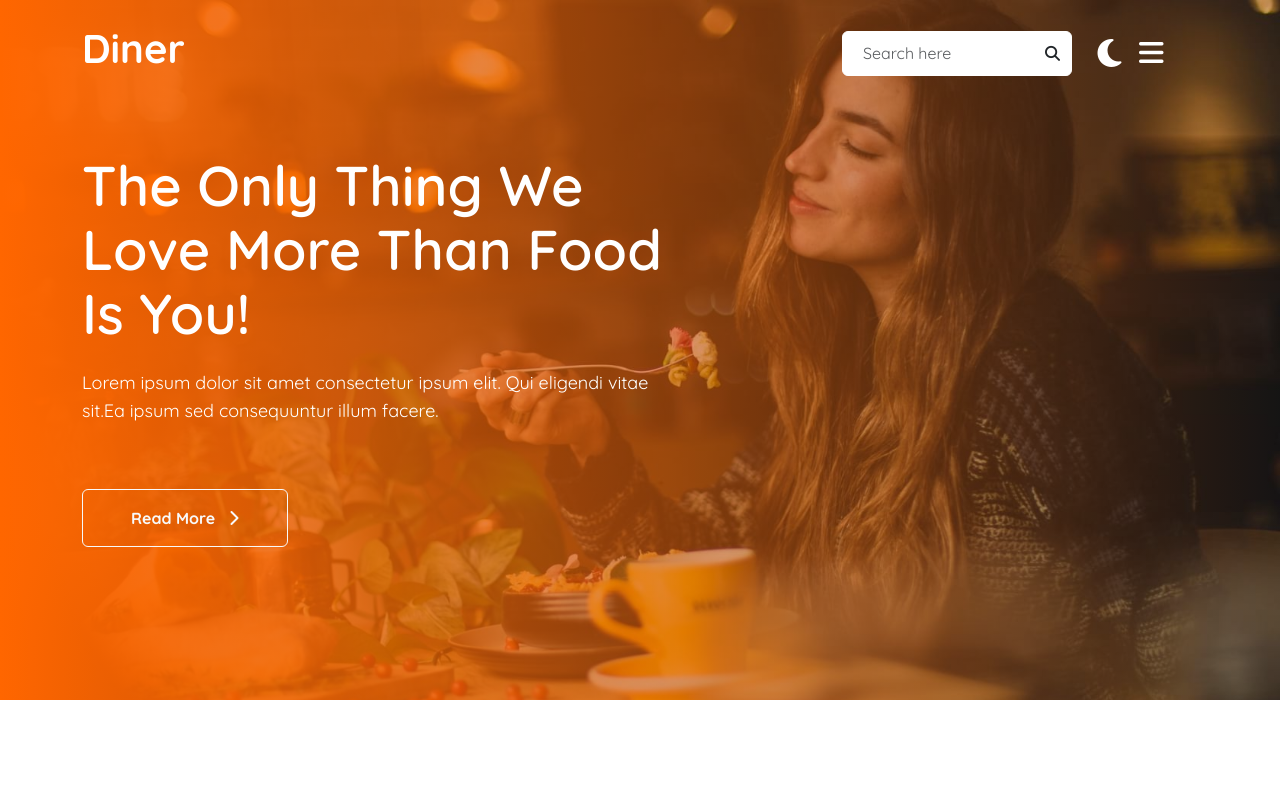
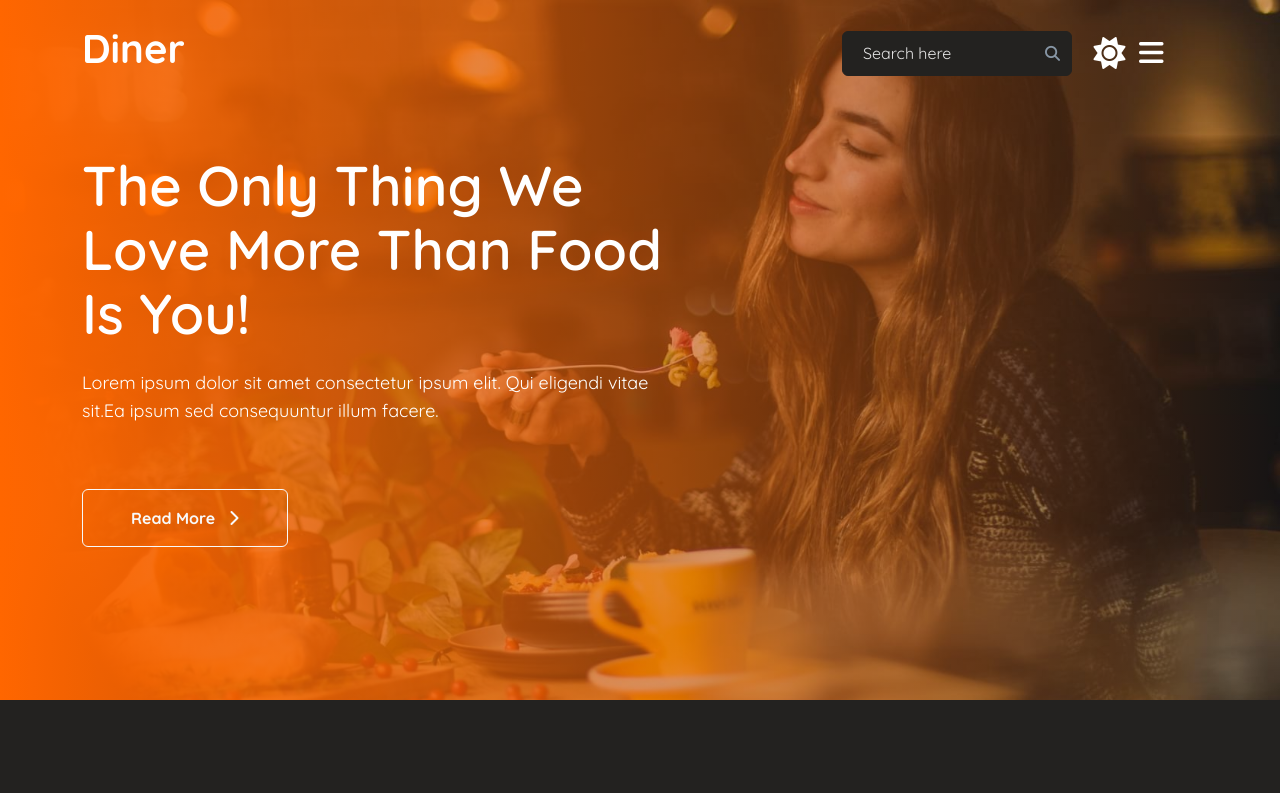
Before and after one commit to ManhDev24/BC66_CAPSTONE-origin, a plain HTML site: page index.html in a window 1280 px wide. Both pictures are taken after a click on the element 1109 px from the left and 53 px from the top of the page. Shown: the top 793 px of the page. Drawn offline with nearby package versions, Linux system fonts and the light colour scheme.

Commit message:
update night mode v1

```diff
--- a/index.css
+++ b/index.css
@@ -49,7 +49,29 @@
     border: 1px solid white;
     width: 230px;
 }
+.form-control.dark-mode {
+    display: flex;
+    flex: 1;
+    padding: 10px 50px 10px 20px;
+    height: 45px;
+    font-size: 16px;
+    color: #c2d0da;
+    border: none;
+    font-weight: 400;
+    border-radius: 6px;
+    position: relative;
+    right: 0;
+    background: #232220;
+    outline: 0;
+    border: 1px solid #232220;
+}
+ .form-control.dark-mode::placeholder {
+    color: #e3e3e3; /* Màu placeholder trong chế độ tối */
+}
 
+.search__icon.dark-mode {
+    color: #8796a5;
+}
 .w3_menu {
     cursor: pointer;
 }
@@ -112,6 +134,14 @@
     font-weight: 600;
 }
 
+.dinner-content.dark-mode {
+    background: #232220;
+    color: #c2d0da;
+}
+.dark-mode .dinner-content h3 {
+    color: white;
+}
+
 /* Start food desc */
 .food-description {
     background: #ff6600;
@@ -154,7 +184,7 @@
     font-size: 25px;
     line-height: 70px;
 }
-.subscribe-cat{
+.subscribe-cat {
     display: grid;
     grid-template-columns: 1fr 1fr;
     grid-gap: 30px;
@@ -167,7 +197,7 @@
     transition: color 0.5s;
 }
 
-.subscribe-cat-gd .subscribe-cat-link{
+.subscribe-cat-gd .subscribe-cat-link {
     text-decoration: none;
     display: block;
     color: #232121;
--- a/index.html
+++ b/index.html
@@ -57,10 +57,11 @@
               <!--/search-right-->
               <form action="" method="GET" class="search position-relative">
                 <input
-                  class="form-control me-2 position-relative"
+                  class="dark me-2 position-relative form-control "
                   type="search"
                   placeholder="Search here"
                   aria-label="Search"
+                  id="navbar-input"
                 />
                 <span class="fa fa-search search__icon"></span>
               </form>
@@ -68,7 +69,7 @@
             </div>
 
             <div class="w3_menu text-center fs-2 text-white">
-              <i class="fa-solid fa-moon"></i>
+              <i id="dark-m" class="fa-solid fa-moon" onclick="darkMode()"></i>
             </div>
 
             <div class="mobile-nav-button text-center">
@@ -110,7 +111,7 @@
         </div>
       </div>
     </section>
-    <section class="dinner-content py-5 py-sm-5 py-md-5">
+    <section id="dinner-content" class="py-5 py-sm-5 py-md-5 dinner-content">
       <div class="container py-md-5 text-start">
         <div class="row">
           <div class="col-lg-5 content-1-left pe-5">
@@ -144,13 +145,13 @@
       <div class="container-fluid px-lg-0">
         <div class="row align-items-center no-gutters mx-0">
           <div class="col-lg-6 px-lg-0 pt-lg-0 pt-5">
-            <div class="dinner-block-image">
-
-            </div>
+            <div class="dinner-block-image"></div>
           </div>
           <div class="col-lg-6 px-lg-4 py-lg-3 py-4 HomePageFWP">
             <div class="agent-block-image-inf p-md-5 p-3">
-              <h6 class="title-subhny two text-white">More than 3000 Restaurants</h6>
+              <h6 class="title-subhny two text-white">
+                More than 3000 Restaurants
+              </h6>
 
               <h3 class="title-w3l two">
                 Book a table easly at the best price
@@ -162,7 +163,7 @@
                 tesque et libero ut justo ultrices in.
               </p>
 
-              <div class="subscribe-cat mt-5 ">
+              <div class="subscribe-cat mt-5">
                 <div class="subscribe-cat-gd">
                   <div class="icon mb-4">
                     <span class="fa fa-thumbs-up"></span>
@@ -212,5 +213,7 @@
       integrity="sha384-BBtl+eGJRgqQAUMxJ7pMwbEyER4l1g+O15P+16Ep7Q9Q+zqX6gSbd85u4mG4QzX+"
       crossorigin="anonymous"
     ></script>
+    <!-- js script -->
+    <script src="./index.js"></script>
   </body>
 </html>
--- /dev/null
+++ b/index.js
@@ -0,0 +1,24 @@
+function darkMode() {
+  const navbar_input = document.getElementById("navbar-input");
+  navbar_input.classList.toggle("dark-mode");
+
+  const search_icon = document.querySelector(".search__icon");
+  search_icon.classList.toggle("dark-mode");
+
+  const dinnerContent = document.getElementById("dinner-content");
+  dinnerContent.classList.toggle("dark-mode");
+
+  const heading = dinnerContent.querySelector("h3");
+  heading.classList.toggle("text-white");
+
+  const darkMoonIcon = document.getElementById("dark-m");
+  const isDarkMode = darkMoonIcon.classList.contains("fa-sun");
+
+  if (isDarkMode) {
+    darkMoonIcon.classList.remove("fa-sun");
+    darkMoonIcon.classList.add("fa-moon");
+  } else {
+    darkMoonIcon.classList.remove("fa-moon");
+    darkMoonIcon.classList.add("fa-sun");
+  }
+}
```
